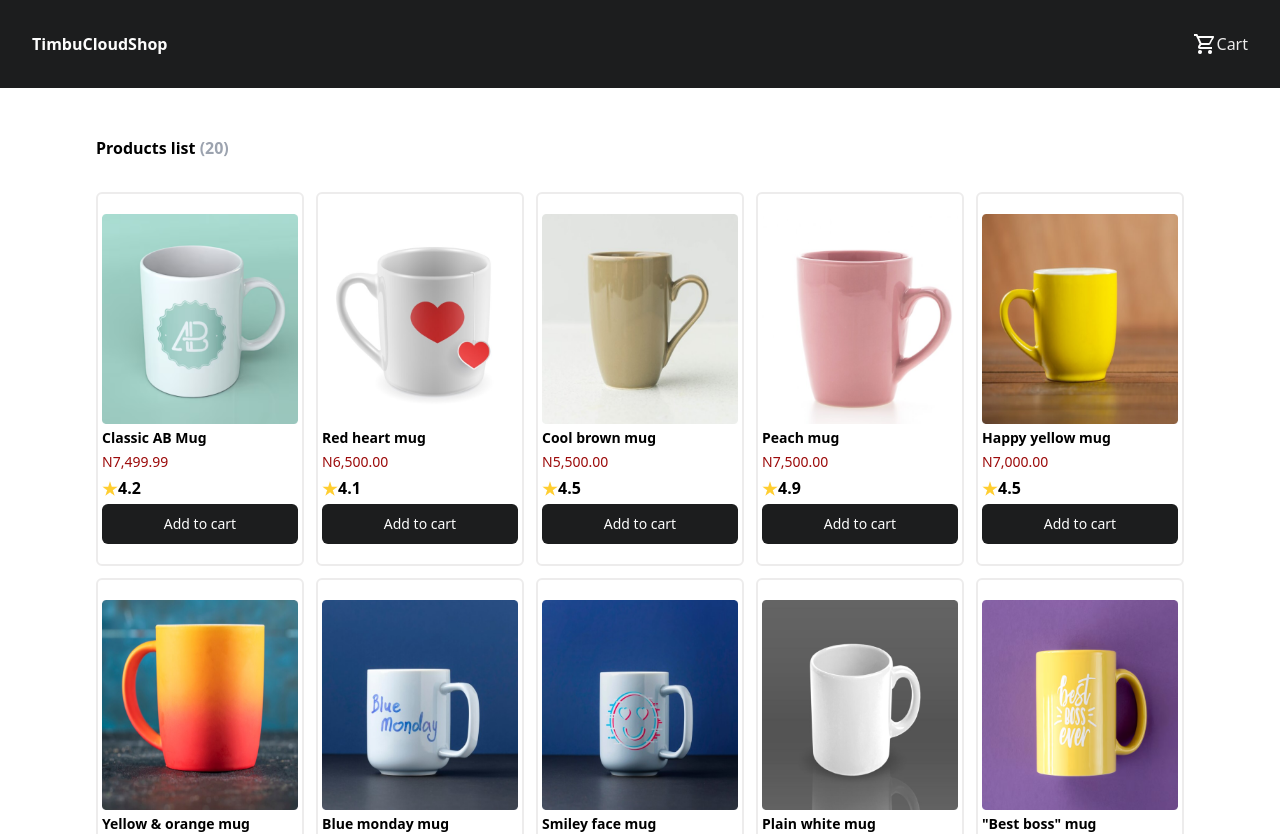
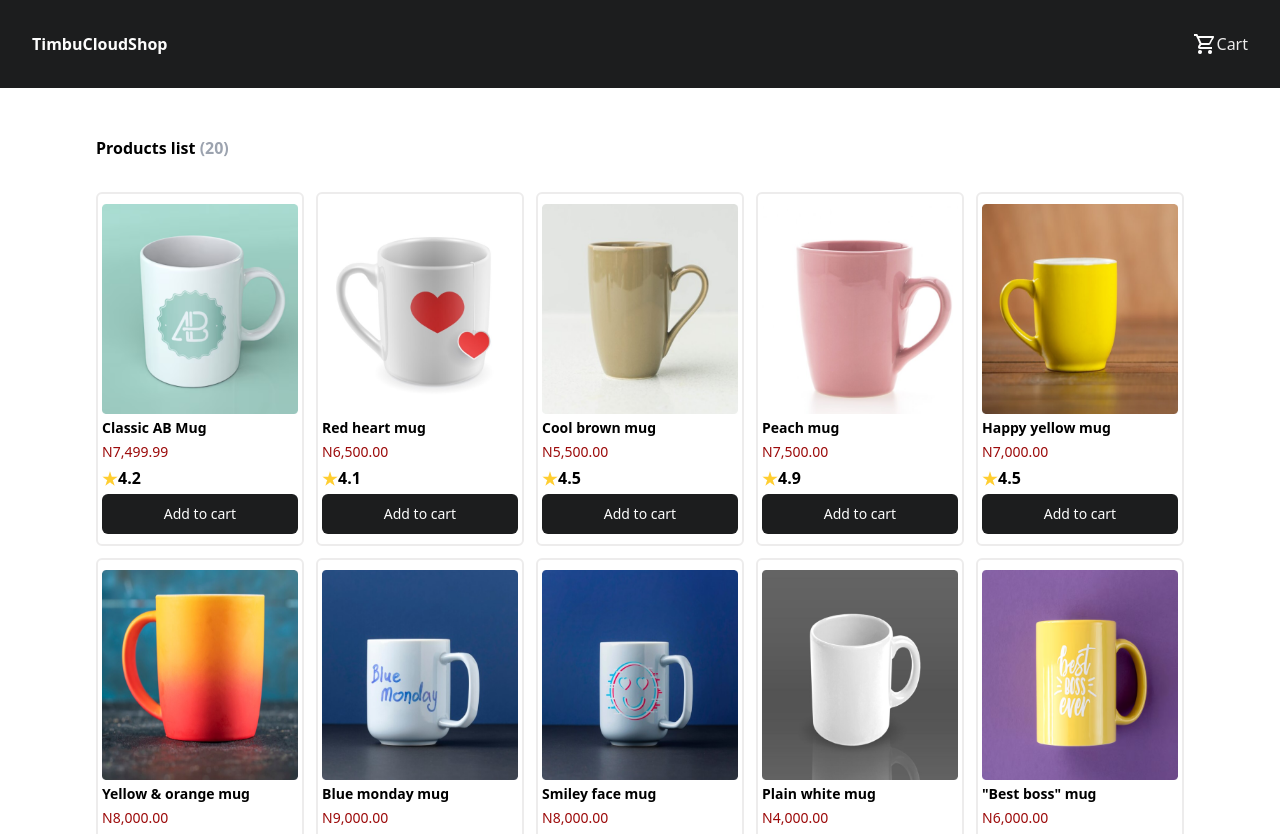
Before and after one commit to mishaelcodes/timbu-cloud-shop, a React (Vite) app: page / in a window 1280 px wide. Shown: the top 834 px of the page. Built offline with nearby package versions, Linux system fonts and the light colour scheme.

Commit message:
padding fixes

```diff
--- a/src/pages/products.tsx
+++ b/src/pages/products.tsx
@@ -157,7 +157,7 @@ const Products = () => {
         {arrayOfProducts.map((product, index) => (
           <div
             key={index}
-            className="border-2 border-timbuGrey rounded-md py-[20px] px-1"
+            className="border-2 border-timbuGrey rounded-md py-[10px] px-1"
           >
             <img src={product.productImage} alt="" />
             <div className="mb-1">
```
